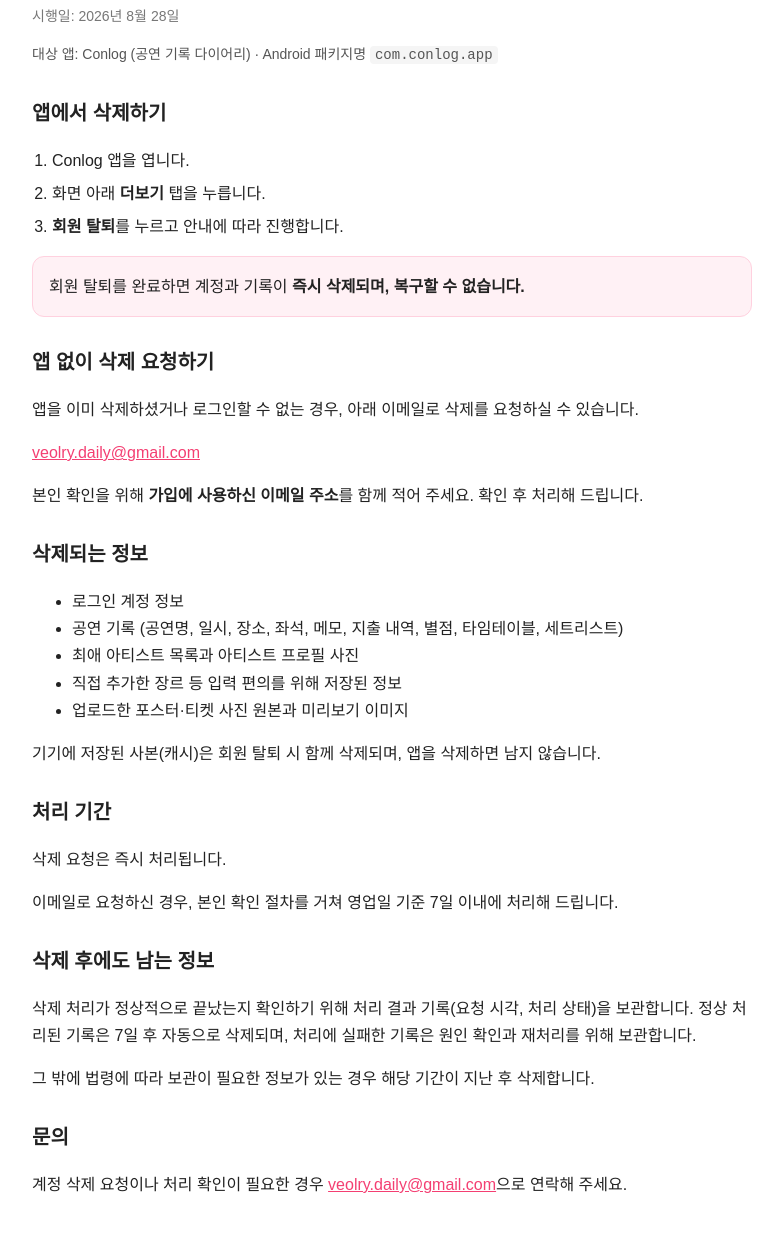
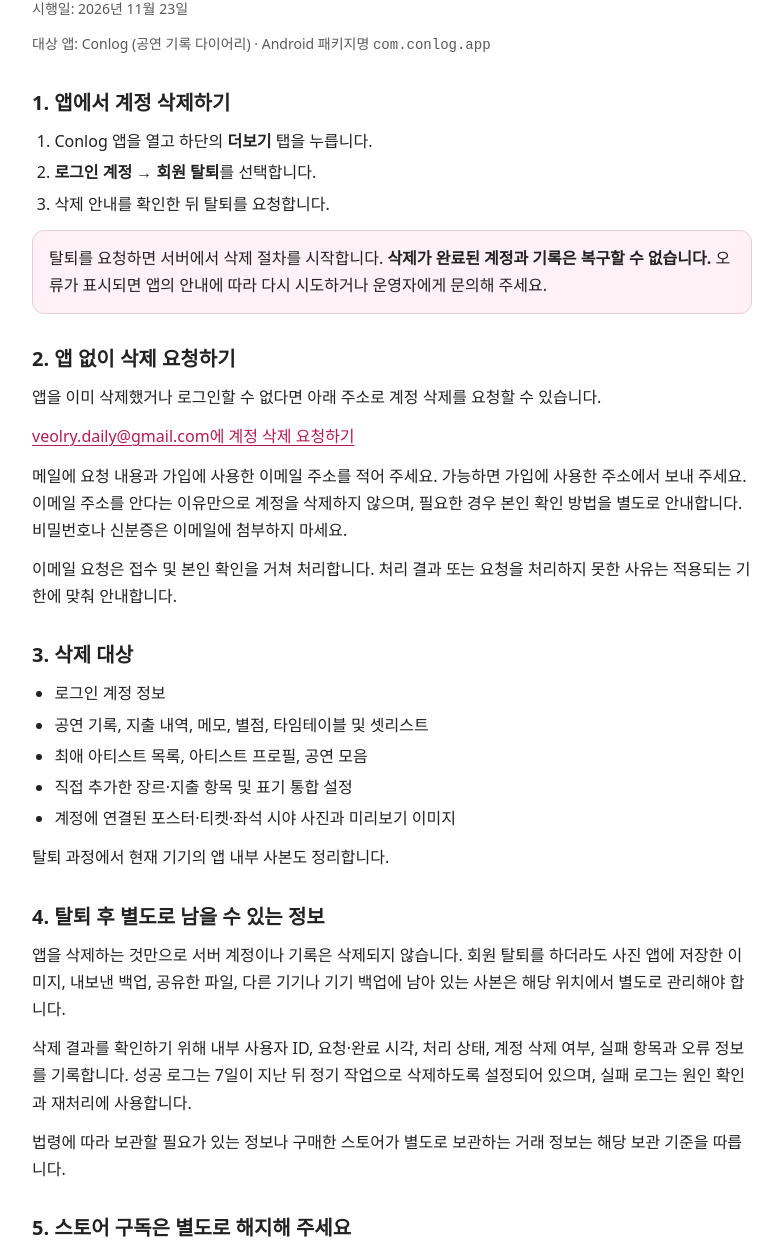
Before and after one commit to veolrydaily-blip/conlog-privacy-policy, a plain HTML site: page account-deletion.html in a window 1280 px wide. Shown: the part 155-1405 px from the top of the page, without its empty margins (248-1031 px from the left). Drawn offline with Linux system fonts and the light colour scheme.

Commit message:
Update account-deletion.html

```diff
--- a/account-deletion.html
+++ b/account-deletion.html
@@ -3,149 +3,76 @@
 <head>
   <meta charset="utf-8">
   <meta name="viewport" content="width=device-width, initial-scale=1">
-  <link rel="preconnect" href="https://fonts.googleapis.com">
-  <link rel="preconnect" href="https://fonts.gstatic.com" crossorigin>
-  <link href="https://fonts.googleapis.com/css2?family=Nanum+Pen+Script&display=swap" rel="stylesheet">
-
   <title>Conlog 계정 및 데이터 삭제</title>
-
   <style>
-    :root {
-      --conlog-pink: #f43f72;
-      --text-color: #222;
-      --soft-pink: #fff1f5;
+    * { box-sizing: border-box; }
+    body {
+      max-width: 760px; margin: 0 auto; padding: 32px 20px 56px;
+      font: 16px/1.7 system-ui, sans-serif; color: #222; background: #fff;
+      overflow-wrap: anywhere;
     }
-
-    * { box-sizing: border-box; }
-
-    body {
-      max-width: 760px;
-      margin: 0 auto;
-      padding: 32px 20px;
-      font-family: Arial, sans-serif;
-      line-height: 1.7;
-      color: var(--text-color);
-    }
-
-    .brand {
-      color: var(--conlog-pink);
-      font-family: 'Nanum Pen Script', cursive;
-      font-size: 48px;
-      line-height: 1;
-      margin: 0 0 8px;
-    }
-
-    h1 { color: var(--conlog-pink); font-size: 28px; margin-bottom: 4px; }
-    h2 { margin-top: 28px; font-size: 20px; }
-    p, li { font-size: 16px; }
-    .date { color: #777; font-size: 14px; }
-
-    .app-id {
-      color: #555;
-      font-size: 14px;
-      margin: 0 0 16px;
-    }
-
-    code { background: #f5f5f5; padding: 1px 5px; border-radius: 4px; font-size: 14px; }
-
-    .box {
-      padding: 16px;
-      border-radius: 12px;
-      background: var(--soft-pink);
-      border: 1px solid #ffd1df;
-    }
-
-    ol.steps { padding-left: 20px; }
-    ol.steps li { margin-bottom: 6px; }
-
-    a { color: var(--conlog-pink); }
+    .brand { margin: 0; color: #b51c4d; font-size: 40px; font-weight: 800; }
+    h1 { margin: 0 0 4px; color: #b51c4d; font-size: 28px; }
+    h2 { margin: 28px 0 8px; font-size: 20px; }
+    p, ol, ul { margin: 0 0 12px; }
+    ol, ul { padding-left: 1.4em; }
+    li + li { margin-top: 4px; }
+    .meta { color: #595959; font-size: 14px; }
+    .box { padding: 14px 16px; border: 1px solid #eccbd7; border-radius: 12px; background: #fff1f5; }
+    a { color: #b51c4d; text-underline-offset: .18em; }
+    footer { margin-top: 32px; padding-top: 16px; border-top: 1px solid #eccbd7; }
   </style>
 </head>
+<body>
+  <header>
+    <p class="brand">Conlog</p>
+    <h1>계정 및 데이터 삭제</h1>
+    <p class="meta">시행일: <time datetime="2026-11-23">2026년 11월 23일</time></p>
+    <p class="meta">대상 앱: Conlog (공연 기록 다이어리) · Android 패키지명 <code>com.conlog.app</code></p>
+  </header>
 
-<body>
-  <div class="brand">Conlog</div>
+  <main>
+    <h2>1. 앱에서 계정 삭제하기</h2>
+    <ol>
+      <li>Conlog 앱을 열고 하단의 <strong>더보기</strong> 탭을 누릅니다.</li>
+      <li><strong>로그인 계정 → 회원 탈퇴</strong>를 선택합니다.</li>
+      <li>삭제 안내를 확인한 뒤 탈퇴를 요청합니다.</li>
+    </ol>
+    <p class="box">탈퇴를 요청하면 서버에서 삭제 절차를 시작합니다. <strong>삭제가 완료된 계정과 기록은 복구할 수 없습니다.</strong> 오류가 표시되면 앱의 안내에 따라 다시 시도하거나 운영자에게 문의해 주세요.</p>
 
-  <h1>계정 및 데이터 삭제</h1>
+    <h2>2. 앱 없이 삭제 요청하기</h2>
+    <p>앱을 이미 삭제했거나 로그인할 수 없다면 아래 주소로 계정 삭제를 요청할 수 있습니다.</p>
+    <p><a href="mailto:veolry.daily@gmail.com?subject=%5BConlog%5D%20%EA%B3%84%EC%A0%95%20%EC%82%AD%EC%A0%9C%20%EC%9A%94%EC%B2%AD">veolry.daily@gmail.com에 계정 삭제 요청하기</a></p>
+    <p>메일에 요청 내용과 가입에 사용한 이메일 주소를 적어 주세요. 가능하면 가입에 사용한 주소에서 보내 주세요. 이메일 주소를 안다는 이유만으로 계정을 삭제하지 않으며, 필요한 경우 본인 확인 방법을 별도로 안내합니다. 비밀번호나 신분증은 이메일에 첨부하지 마세요.</p>
+    <p>이메일 요청은 접수 및 본인 확인을 거쳐 처리합니다. 처리 결과 또는 요청을 처리하지 못한 사유는 적용되는 기한에 맞춰 안내합니다.</p>
 
-  <p class="date">시행일: 2026년 8월 28일</p>
-  <p class="app-id">
-    대상 앱: Conlog (공연 기록 다이어리) &middot; Android 패키지명 <code>com.conlog.app</code>
-  </p>
+    <h2>3. 삭제 대상</h2>
+    <ul>
+      <li>로그인 계정 정보</li>
+      <li>공연 기록, 지출 내역, 메모, 별점, 타임테이블 및 셋리스트</li>
+      <li>최애 아티스트 목록, 아티스트 프로필, 공연 모음</li>
+      <li>직접 추가한 장르·지출 항목 및 표기 통합 설정</li>
+      <li>계정에 연결된 포스터·티켓·좌석 시야 사진과 미리보기 이미지</li>
+    </ul>
+    <p>탈퇴 과정에서 현재 기기의 앱 내부 사본도 정리합니다.</p>
 
-  <h2>앱에서 삭제하기</h2>
+    <h2>4. 탈퇴 후 별도로 남을 수 있는 정보</h2>
+    <p>앱을 삭제하는 것만으로 서버 계정이나 기록은 삭제되지 않습니다. 회원 탈퇴를 하더라도 사진 앱에 저장한 이미지, 내보낸 백업, 공유한 파일, 다른 기기나 기기 백업에 남아 있는 사본은 해당 위치에서 별도로 관리해야 합니다.</p>
+    <p>삭제 결과를 확인하기 위해 내부 사용자 ID, 요청·완료 시각, 처리 상태, 계정 삭제 여부, 실패 항목과 오류 정보를 기록합니다. 성공 로그는 7일이 지난 뒤 정기 작업으로 삭제하도록 설정되어 있으며, 실패 로그는 원인 확인과 재처리에 사용합니다.</p>
+    <!-- 게시 전: 실패 로그의 최종 보관 기한과 정리 기준을 확정해
+         개인정보처리방침과 이 문서에 동일하게 반영하세요. -->
+    <p>법령에 따라 보관할 필요가 있는 정보나 구매한 스토어가 별도로 보관하는 거래 정보는 해당 보관 기준을 따릅니다.</p>
 
-  <ol class="steps">
-    <li>Conlog 앱을 엽니다.</li>
-    <li>화면 아래 <strong>더보기</strong> 탭을 누릅니다.</li>
-    <li><strong>회원 탈퇴</strong>를 누르고 안내에 따라 진행합니다.</li>
-  </ol>
+    <h2>5. 스토어 구독은 별도로 해지해 주세요</h2>
+    <p>Conlog에서 탈퇴해도 App Store 또는 Google Play 구독이 자동으로 해지되지는 않습니다. 다음 결제를 원하지 않으면 구매한 스토어의 구독 관리에서 자동 갱신을 해지해 주세요.</p>
 
-  <div class="box">
-    회원 탈퇴를 완료하면 계정과 기록이 <strong>즉시 삭제되며, 복구할 수 없습니다.</strong>
-  </div>
+    <h2>6. 문의</h2>
+    <p class="box">계정 삭제와 처리 결과 문의: <a href="mailto:veolry.daily@gmail.com">veolry.daily@gmail.com</a></p>
+  </main>
 
-  <h2>앱 없이 삭제 요청하기</h2>
-
-  <p>
-    앱을 이미 삭제하셨거나 로그인할 수 없는 경우,
-    아래 이메일로 삭제를 요청하실 수 있습니다.
-  </p>
-
-  <p>
-    <a href="mailto:veolry.daily@gmail.com?subject=%5BConlog%5D%20%EA%B3%84%EC%A0%95%20%EC%82%AD%EC%A0%9C%20%EC%9A%94%EC%B2%AD">veolry.daily@gmail.com</a>
-  </p>
-
-  <p>
-    본인 확인을 위해 <strong>가입에 사용하신 이메일 주소</strong>를 함께 적어 주세요.
-    확인 후 처리해 드립니다.
-  </p>
-
-  <h2>삭제되는 정보</h2>
-
-  <ul>
-    <li>로그인 계정 정보</li>
-    <li>공연 기록 (공연명, 일시, 장소, 좌석, 메모, 지출 내역, 별점, 타임테이블,
-      세트리스트)</li>
-    <li>최애 아티스트 목록과 아티스트 프로필 사진</li>
-    <li>직접 추가한 장르 등 입력 편의를 위해 저장된 정보</li>
-    <li>업로드한 포스터·티켓 사진 원본과 미리보기 이미지</li>
-  </ul>
-
-  <p>
-    기기에 저장된 사본(캐시)은 회원 탈퇴 시 함께 삭제되며,
-    앱을 삭제하면 남지 않습니다.
-  </p>
-
-  <h2>처리 기간</h2>
-
-  <p>
-    삭제 요청은 즉시 처리됩니다.
-  </p>
-
-  <p>
-    이메일로 요청하신 경우, 본인 확인 절차를 거쳐
-    영업일 기준 7일 이내에 처리해 드립니다.
-  </p>
-
-  <h2>삭제 후에도 남는 정보</h2>
-
-  <p>
-    삭제 처리가 정상적으로 끝났는지 확인하기 위해
-    처리 결과 기록(요청 시각, 처리 상태)을 보관합니다.
-    정상 처리된 기록은 7일 후 자동으로 삭제되며,
-    처리에 실패한 기록은 원인 확인과 재처리를 위해 보관합니다.
-  </p>
-
-  <p>
-    그 밖에 법령에 따라 보관이 필요한 정보가 있는 경우
-    해당 기간이 지난 후 삭제합니다.
-  </p>
-
-  <h2>문의</h2>
-
-  <p>
-    계정 삭제 요청이나 처리 확인이 필요한 경우
-    <a href="mailto:veolry.daily@gmail.com">veolry.daily@gmail.com</a>으로 연락해 주세요.
-  </p>
+  <footer>
+    <a href="./index.html">개인정보처리방침</a> ·
+    <a href="./terms.html">이용약관</a>
+  </footer>
 </body>
 </html>
```
